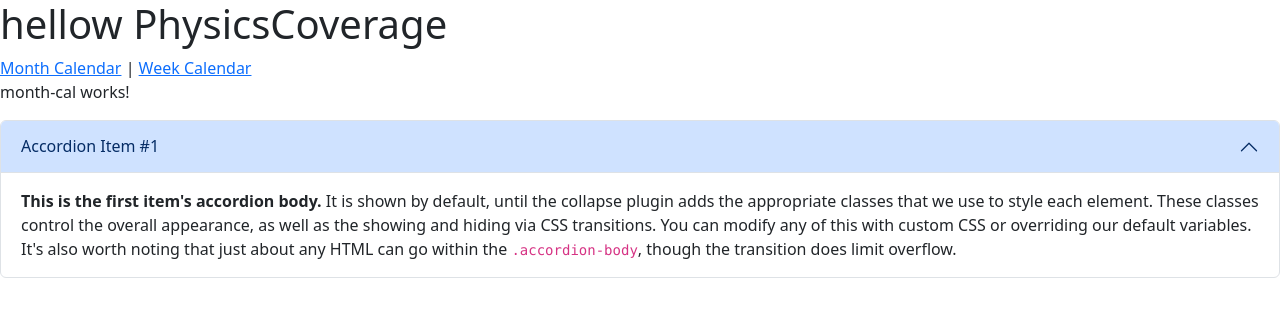
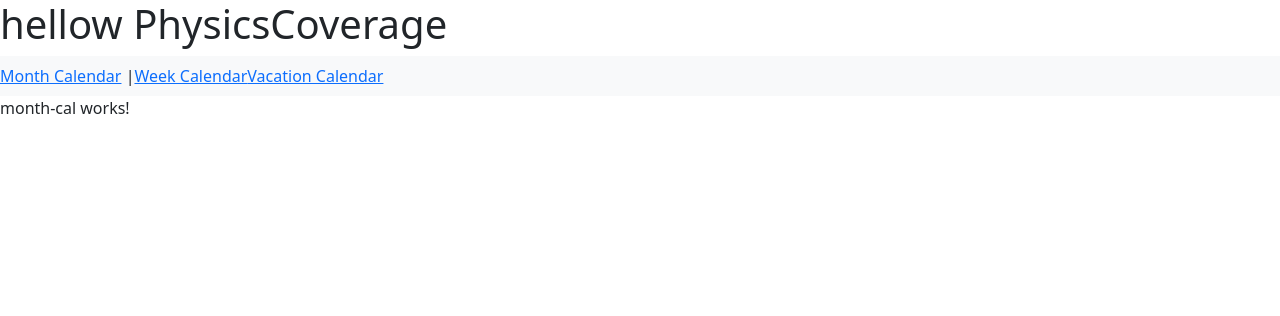
Before and after one commit to flonberg/PhysicsCoverage, an Angular app: page / in a window 1280 px wide. Shown: the top 316 px of the page. Built offline with nearby package versions, Linux system fonts and the light colour scheme.

Commit message:
Timeaway rout works

```diff
--- a/src/app/app.component.html
+++ b/src/app/app.component.html
@@ -1,10 +1,22 @@
 
 
 <h1> hellow {{title }}</h1>
-   <nav>
-      <a routerLink="" routerLinkActive="active" [routerLinkActiveOptions]="{ exact: true }">Month Calendar</a> |
-      <a routerLink="Week" routerLinkActive="active">Week Calendar</a>
-    </nav>
+<nav class="navbar navbar-expand-lg navbar-light bg-light">
+   <div class="collapse navbar-collapse" id="navbarNav">
+      <ul class="navbar-nav">
+         <li class="nav-item">
+             <a routerLink="" routerLinkActive="active" [routerLinkActiveOptions]="{ exact: true }">Month Calendar</a> |
+         </li>
+         <li class="nav-item">
+            <a routerLink="Week" routerLinkActive="active" [routerLinkActiveOptions]="{ exact: true }">Week Calendar</a>
+         </li>
+         <li class="nav-item">
+             <a routerLink="Timeaway" routerLinkActive="active" [routerLinkActiveOptions]="{ exact: true }" >Vacation Calendar</a>
+         </li>
+      </ul>
+   </div>
+</nav>
+
 
 
 <router-outlet></router-outlet>
--- a/src/app/app.routes.ts
+++ b/src/app/app.routes.ts
@@ -1,8 +1,12 @@
 import { Routes } from '@angular/router';
 import { MonthCalComponent } from './month-cal/month-cal.component';
 import { WeekCalComponent } from './week-cal/week-cal.component';
+import { TimeawayComponent } from './timeaway/timeaway.component';
 
 export const routes: Routes = [
     {path: '', component: MonthCalComponent},
     {path: 'Week', component: WeekCalComponent},
+   {path: 'Timeaway', component: TimeawayComponent},
+
+
 ];
--- a/src/app/month-cal/month-cal.component.html
+++ b/src/app/month-cal/month-cal.component.html
@@ -1,14 +1 @@
 <p>month-cal works!</p>
-  <div class="accordion" id="accordionExample">
-  <div class="accordion-item">
-    <h2 class="accordion-header" id="headingOne">
-      <button class="accordion-button" type="button" data-bs-toggle="collapse" data-bs-target="#collapseOne" aria-expanded="true" aria-controls="collapseOne">
-        Accordion Item #1
-      </button>
-    </h2>
-    <div id="collapseOne" class="accordion-collapse collapse show" aria-labelledby="headingOne" data-bs-parent="#accordionExample">
-      <div class="accordion-body">
-        <strong>This is the first item's accordion body.</strong> It is shown by default, until the collapse plugin adds the appropriate classes that we use to style each element. These classes control the overall appearance, as well as the showing and hiding via CSS transitions. You can modify any of this with custom CSS or overriding our default variables. It's also worth noting that just about any HTML can go within the <code>.accordion-body</code>, though the transition does limit overflow.
-      </div>
-    </div>
-  </div>
--- /dev/null
+++ b/src/app/timeaway/timeaway.component.html
@@ -0,0 +1 @@
+<p>timeaway works!</p>
```
Also changed, not shown: src/app/timeaway/timeaway.component.ts (added, +12 -0 lines), src/app/timeaway/timeaway.component.css (added), 1 other file (tests, documents, lock files or other folders).
